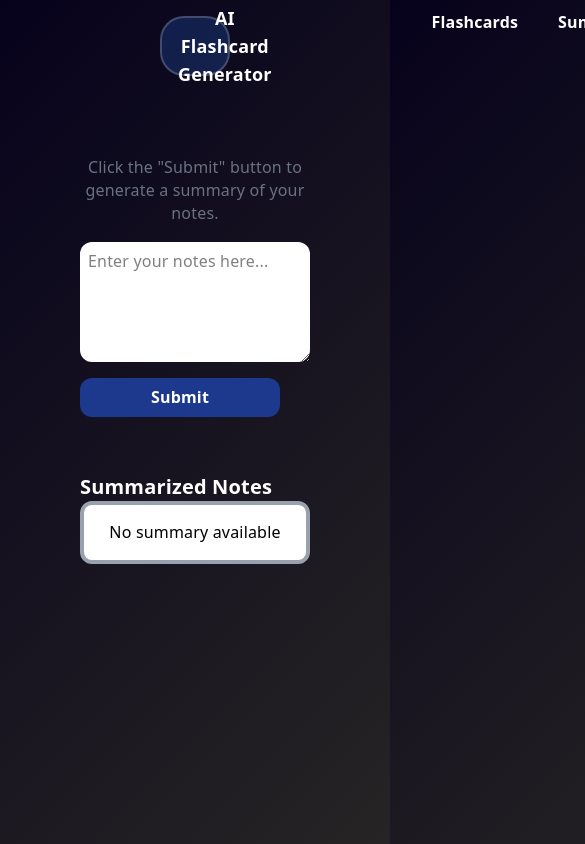
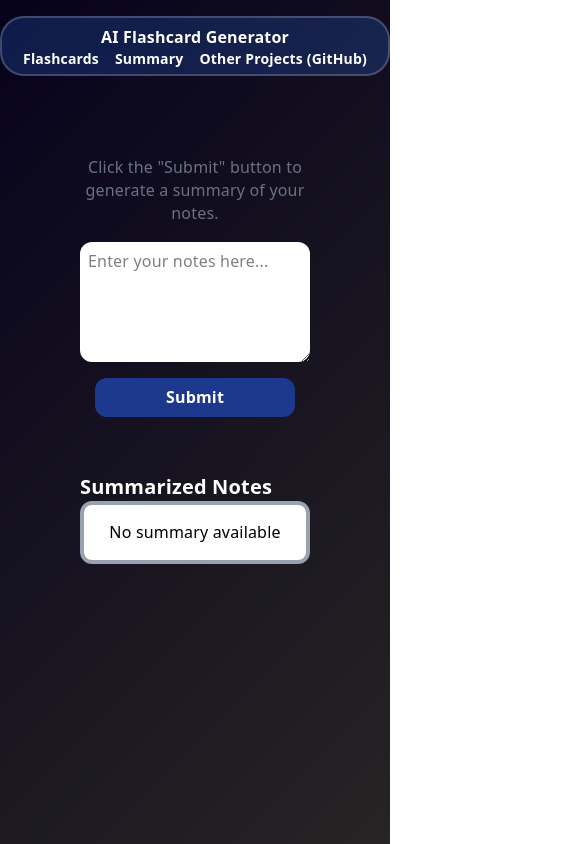
Before and after one commit to jdad24/flashcard-generator, a React (Vite) app: page /summary in a window 390 px wide. Shown: the top 844 px of the page, 585 px wide, since content can reach past the window. Built offline with nearby package versions, Linux system fonts and the light colour scheme.

Commit message:
mobile design

```diff
--- a/src/components/navbar/index.tsx
+++ b/src/components/navbar/index.tsx
@@ -2,9 +2,9 @@ import { Link } from 'react-router-dom';
 
 export default function NavBar({className}: {className?: string}) {
     return (
-        <nav className={`bg-blue-500/20 font-bold text-white p-4 flex flex-row items-center h-15 w-auto mx-40 mt-4 rounded-3xl border-white/20 border-2 ${className || ''}`}>
-            <div className='text-lg'>AI Flashcard Generator</div>
-            <div className='text-md flex flex-row gap-10 ml-40'>
+        <nav className={`bg-blue-500/20 font-bold text-white p-2 lg:p-4 flex flex-col lg:flex-row items-center h-15 w-auto lg:mx-40 mt-4 rounded-3xl border-white/20 border-2 ${className || ''}`}>
+            <div className='text-md lg:text-lg'>AI Flashcard Generator</div>
+            <div className='text-sm lg:text-md flex flex-row gap-4 lg:gap-10 lg:ml-40'>
                 <Link to="/" className='hover:text-blue-300 hover:scale-110'>Flashcards</Link>
                 <Link to="/summary" className='hover:text-blue-300 hover:scale-110'>Summary</Link>
                 <Link to="http://github.com/jdad24" target='_blank' rel="noopener noreferrer" className='hover:text-blue-300 hover:scale-110'>Other Projects (GitHub)</Link>
--- a/src/index.css
+++ b/src/index.css
@@ -20,42 +20,17 @@
   -webkit-font-smoothing: antialiased;
   -moz-osx-font-smoothing: grayscale;
 
+  text-align: center;
+  min-height: 100svh;
+  box-sizing: border-box;
+
   @media (max-width: 1024px) {
     font-size: 16px;
   }
 }
 
-/* @media (prefers-color-scheme: dark) {
-  :root {
-    --text: #9ca3af;
-    --text-h: #f3f4f6;
-    --bg: #16171d;
-    --border: #2e303a;
-    --code-bg: #1f2028;
-    --accent: #c084fc;
-    --accent-bg: rgba(192, 132, 252, 0.15);
-    --accent-border: rgba(192, 132, 252, 0.5);
-    --social-bg: rgba(47, 48, 58, 0.5);
-    --shadow:
-      rgba(0, 0, 0, 0.4) 0 10px 15px -3px, rgba(0, 0, 0, 0.25) 0 4px 6px -2px;
-  }
-
-} */
-
-#root {
-  width: 1126px;
-  max-width: 100%;
+body {
   margin: 0 auto;
-  text-align: center;
-  border-inline: 1px solid var(--border);
-  min-height: 100svh;
-  display: flex;
-  flex-direction: column;
-  box-sizing: border-box;
-}
-
-body {
-  margin: 0;
 }
 
 h1,
@@ -69,20 +44,24 @@ h1 {
   font-size: 56px;
   letter-spacing: -1.68px;
   margin: 32px 0;
+
   @media (max-width: 1024px) {
     font-size: 36px;
     margin: 20px 0;
   }
 }
+
 h2 {
   font-size: 24px;
   line-height: 118%;
   letter-spacing: -0.24px;
   margin: 0 0 8px;
+
   @media (max-width: 1024px) {
     font-size: 20px;
   }
 }
+
 p {
   margin: 0;
 }
--- a/src/pages/summary-page.tsx
+++ b/src/pages/summary-page.tsx
@@ -25,7 +25,7 @@ export default function Summary({ className }: { className?: string }) {
     <div className={`flex flex-col ${className}`}>
       <div className='text-gray-500 mb-4'>Click the "Submit" button to generate a summary of your notes.</div>
       <TextArea onChange={e => setText(e.target.value)} placeholder='Enter your notes here...' />
-      <div className='flex flex-row gap-4'>
+      <div className='flex flex-row gap-4 justify-center items-center lg:justify-start lg:items-start'>
         <SubmitButton className='mt-4 mb-10 w-50' onClick={() => handleSummaryRequest(text)} />
        {loading ?  <img className='w-15' src={Ripples} alt="Loading" /> : null}
       </div>
```
